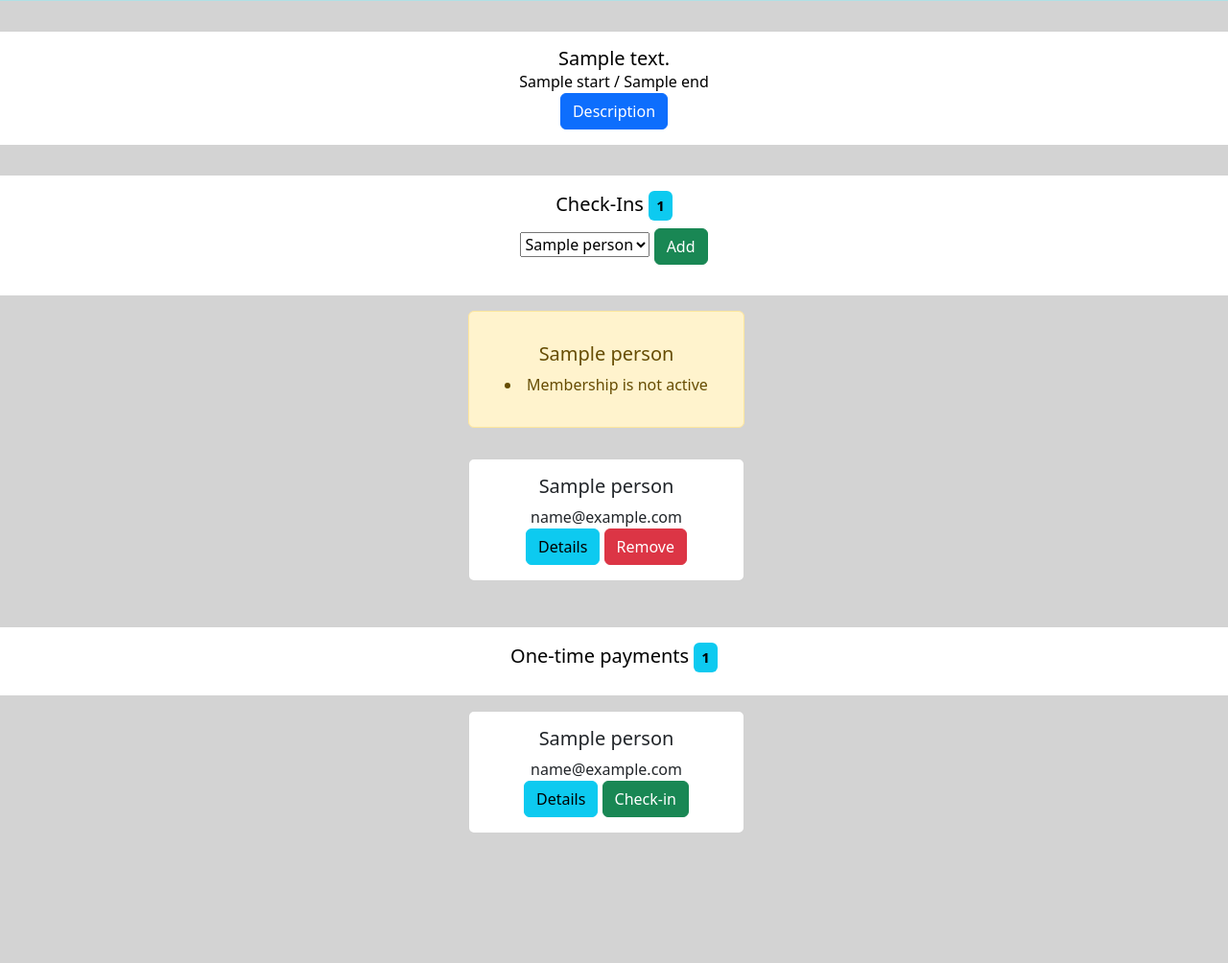
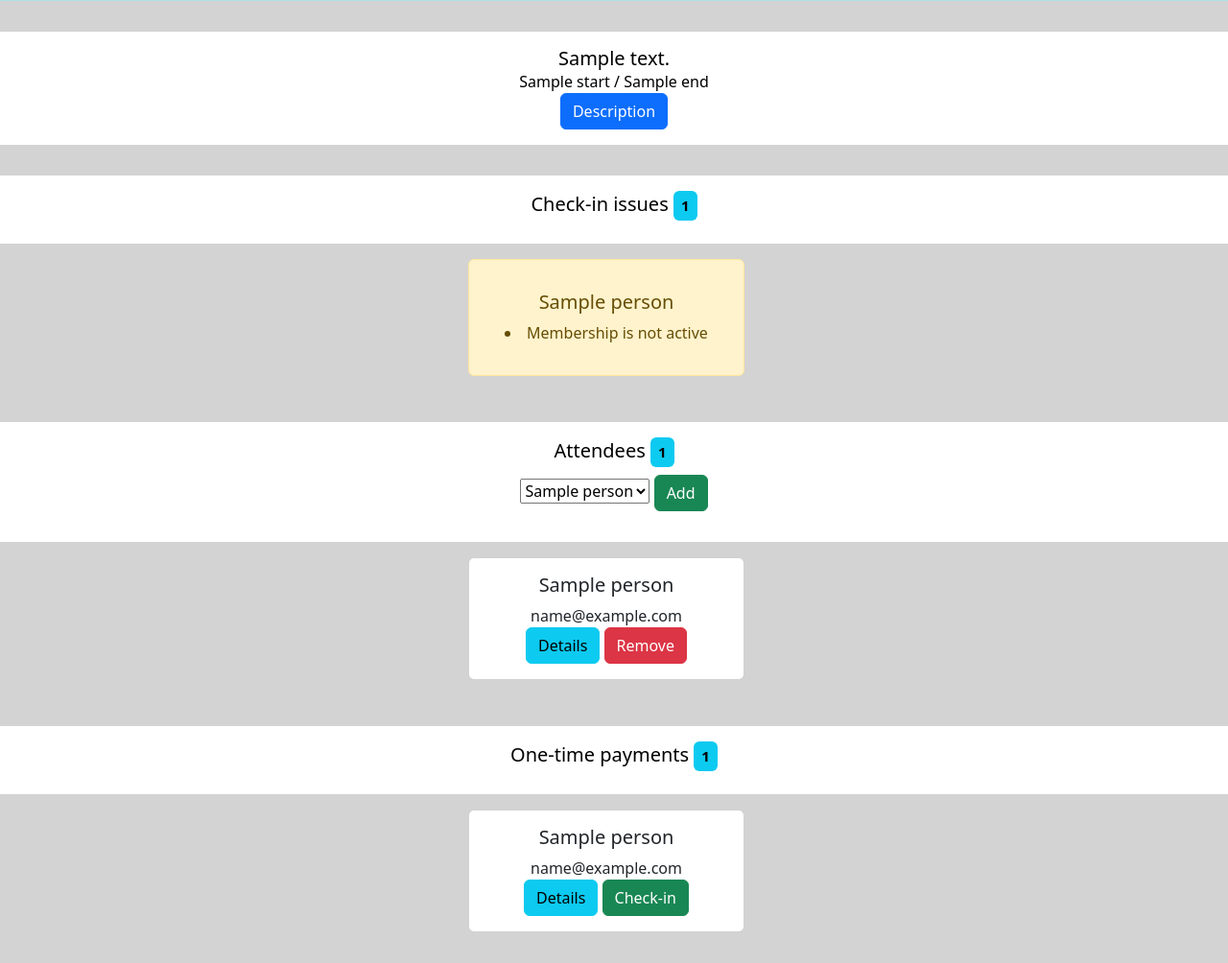
Before and after one commit to MakeFixHack/subwaive, a Django app: template subwaive/subwaive/templates/subwaive/event/event-details.html in a window 1280 px wide. Shown: the part 169-1173 px from the top of the page at 96% size. Before the commit the page ends 1037 px from the top, so only its background shows below. Run offline with Django 4.2, Linux system fonts and the light colour scheme; the template is opened without the code that fills it: most values are stand-ins (such as "Sample title", 1, 10 or a date in 2020); parts of the project's set-up code (start-up, migrations or seed data) failed here and were passed over.

Commit message:
Reorg event detail page

```diff
--- a/subwaive/subwaive/templates/subwaive/event/event-details.html
+++ b/subwaive/subwaive/templates/subwaive/event/event-details.html
@@ -24,25 +24,14 @@
     <div>{{ event.description }}</div>
 </div>
 
+{% if check_in_issues %}
 <div class="section section-heading">
     <h5>
-        Check-Ins
-        {% if persons %}
-        <span class="badge text-bg-info" style="padding: 0.5rem;">{{ persons|length }}</span>
-        {% endif %}
+        Check-in issues
+        <span class="badge text-bg-info" style="padding: 0.5rem;">{{ check_in_issues|length }}</span>
     </h5>
-    <form action="{% url 'event_details' event.id %}" method="POST">
-        {% csrf_token %}
-        <select name="person_id">
-            {% for person in possible_check_ins %}
-            <option value="{{ person.id }}">{{ person.name }}</option>
-            {% endfor %}
-        </select>
-        <button class="btn btn-success">Add</button>
-    </form>
 </div>
 
-{% if check_in_issues %}
 <div class="row-container">
     <div class="row justify-content-evenly row-cols-lg-4 row-cols-md-3 row-cols-1 g-lg-4 g-md-3 g-2">
         {% for issue in check_in_issues %}
@@ -67,6 +56,24 @@
     </div>
 </div>
 {% endif %}
+
+<div class="section section-heading">
+    <h5>
+        Attendees
+        {% if persons %}
+        <span class="badge text-bg-info" style="padding: 0.5rem;">{{ persons|length }}</span>
+        {% endif %}
+    </h5>
+    <form action="{% url 'event_details' event.id %}" method="POST">
+        {% csrf_token %}
+        <select name="person_id">
+            {% for person in possible_check_ins %}
+            <option value="{{ person.id }}">{{ person.name }}</option>
+            {% endfor %}
+        </select>
+        <button class="btn btn-success">Add</button>
+    </form>
+</div>
 
 <div class="row-container">
     <div class="row justify-content-evenly row-cols-lg-4 row-cols-md-3 row-cols-1 g-lg-4 g-md-3 g-2">
```
